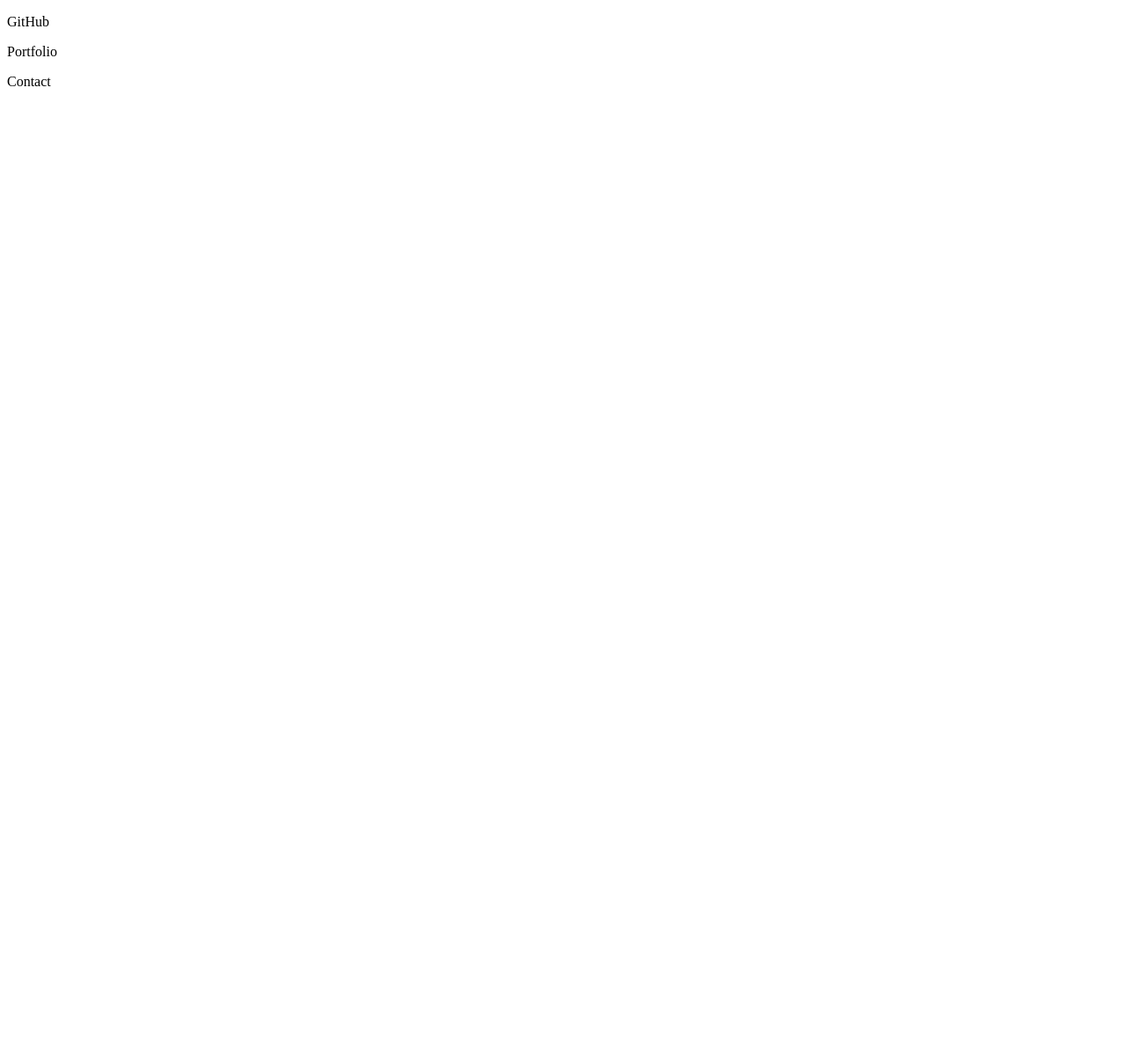
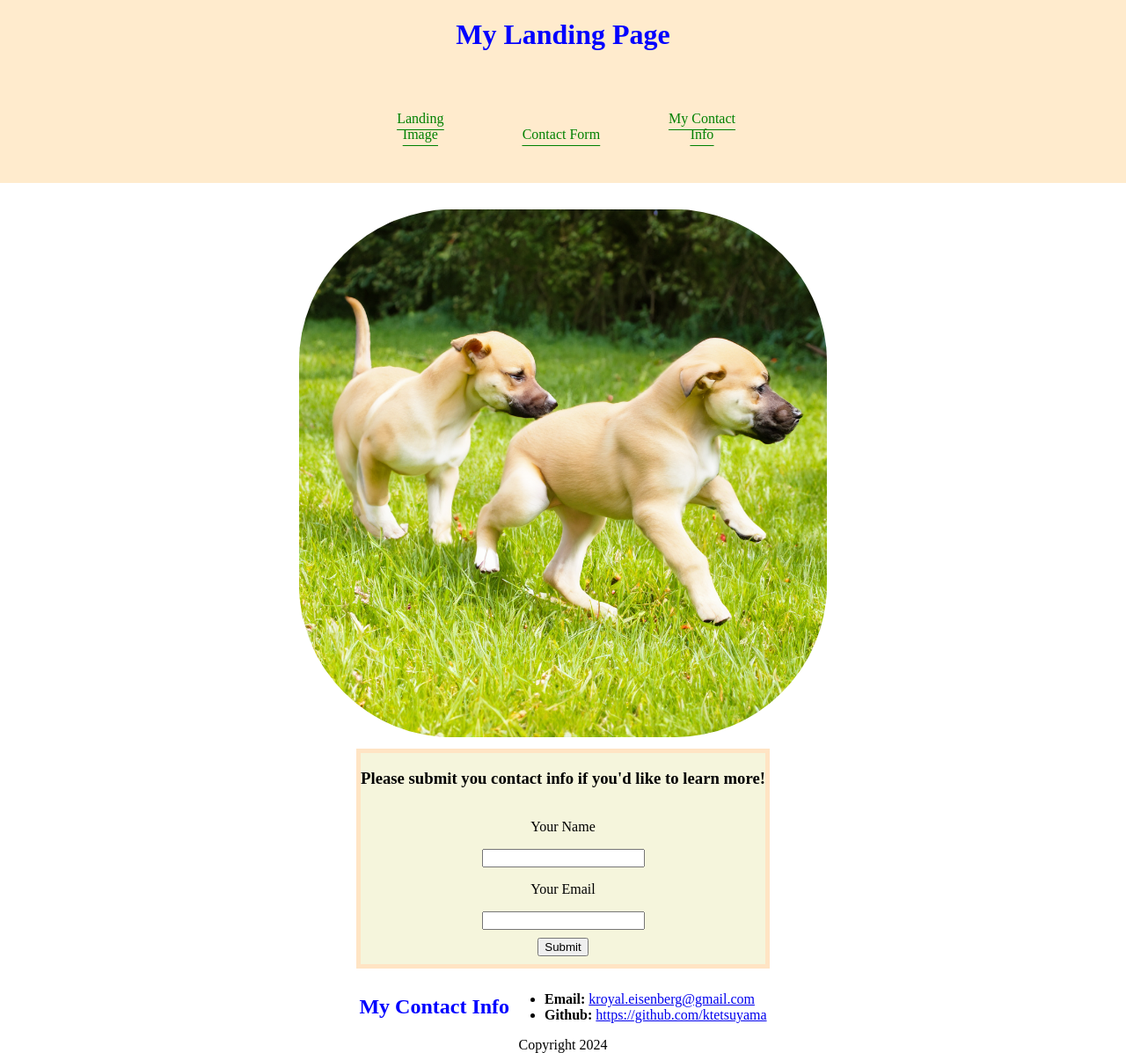
Before and after one commit to ktetsuyama/landing-page, a plain HTML site: page Main/index.html in a window 1280 px wide. Shown: the whole page at 88% size. Before the commit the page ends 800 px from the top, so only its background shows below. Drawn offline with Linux system fonts and the light colour scheme.

Commit message:
worked on landing page mini project.

```diff
--- a/Main/assets/css/style.css
+++ b/Main/assets/css/style.css
@@ -1,3 +1,93 @@
 body {
 	display: flex;
+	flex-direction: column;
+	justify-content: center;
+	align-items: center;
+	min-height: 100vh;
+	margin: 0;
 }
+
+main {
+	display: flex;
+	flex-direction: column;
+	align-items: center;
+	justify-content: center;
+	width: 100%;
+}
+
+#top {
+	display: flex;
+	flex: 0 0 auto;
+	flex-direction: column;
+	align-items: center;
+	position: fixed;
+	top: 0;
+	z-index: 10;
+	width: 100%;
+	background-color: blanchedalmond;
+}
+
+h1 {
+	display: flex;
+	flex-direction: column;
+	text-align: center;
+	color: blue;
+}
+
+#navbar {
+	display: flex;
+	justify-content: right;
+}
+
+#navbar ul {
+	padding: 0 0 0 0;
+}
+#navbar ul li {
+	display: inline-block;
+	width: 20%;
+	padding: 30px;
+	text-decoration: underline;
+	text-underline-offset: 7px;
+	border-bottom: 0px;
+}
+
+#navbar li {
+	text-align: center;
+	color: green;
+}
+
+#navbar li a {
+	color: green;
+}
+
+h2 {
+	display: flex;
+	text-align: center;
+	color: blue;
+}
+
+img {
+	border-radius: 30%;
+	margin-top: 225px;
+	padding: 1% 1%;
+}
+
+#form {
+	display: flex;
+	flex-direction: column;
+	align-items: center;
+	background-color: beige;
+	border-style: solid;
+	border-color: bisque;
+	border-width: 5px;
+	margin-bottom: 10px;
+}
+
+.btn {
+	margin: 2% 0 2% 0;
+}
+
+#contact-info {
+	display: flex;
+	justify-content: left;
+}
--- a/Main/index.html
+++ b/Main/index.html
@@ -3,18 +3,54 @@
 	<head>
 		<meta charset="UTF-8" />
 		<meta name="viewport" content="width=device-width, initial-scale=1.0" />
-		<link href="./assets/css/style.css" />
+		<link rel="stylesheet" href="./assets/css/style.css" />
 		<title>My Landing Page</title>
 	</head>
 	<body>
 		<main>
-			<heading>
+			<header id="top">
+				<h1>My Landing Page</h1>
 				<nav id="navbar">
-					<p>GitHub</p>
-					<p>Portfolio</p>
-					<p>Contact</p>
+					<ul class="col">
+						<li>
+							<a href="#landing">Landing Image</a>
+						</li>
+						<li>
+							<a href="#form">Contact Form</a>
+						</li>
+						<li>
+							<a href="#contact-info">My Contact Info</a>
+						</li>
+					</ul>
 				</nav>
-			</heading>
+			</header>
+			<img src="./assets/images/placeholder.png" id="landing" />
+			<section id="form">
+				<h3>Please submit you contact info if you'd like to learn more!</h3>
+				<p>Your Name</p>
+				<section><input type="text" id="name" /></section>
+				<p>Your Email</p>
+				<section><input type="email" id="email" /></section>
+				<button class="btn" type="submit">Submit</button>
+			</section>
+			<section id="contact-info">
+				<h2>My Contact Info</h2>
+				<ul>
+					<li>
+						<strong>Email:</strong>
+						<a href="mailto:kroyal.eisenberg@gmail.com">
+							kroyal.eisenberg@gmail.com</a
+						>
+					</li>
+					<li>
+						<strong>Github:</strong>
+						<a href="https://github.com/ktetsuyama"
+							>https://github.com/ktetsuyama</a
+						>
+					</li>
+				</ul>
+			</section>
 		</main>
+		<footer>Copyright 2024</footer>
 	</body>
 </html>
```
Also changed, not shown: Main/assets/images/placeholder.png (added).
